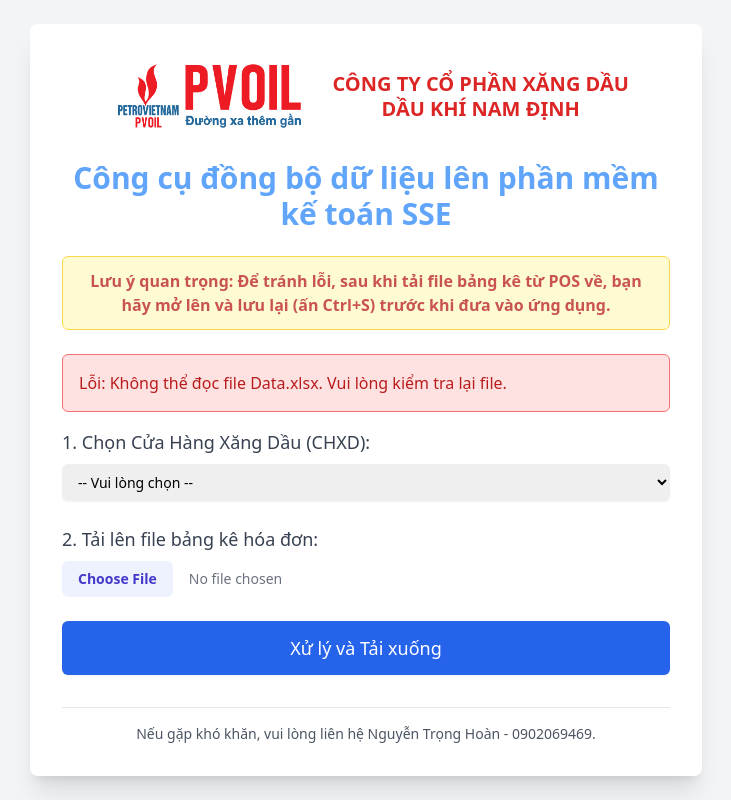
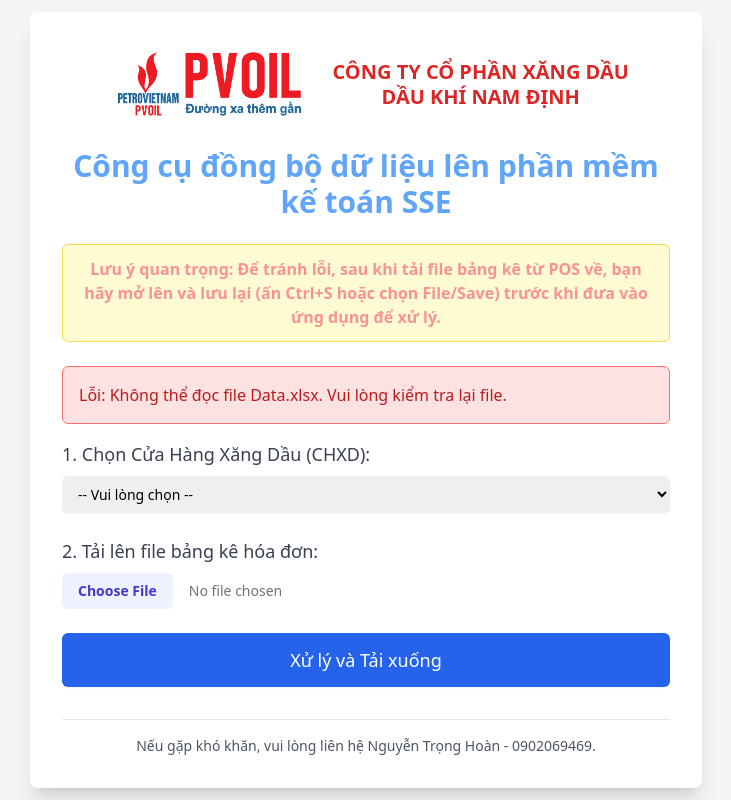
Before and after one commit to TrongHoan81/UpSSE_render, a Flask app: page / in a window 1280 px wide. Shown: the whole page, without its empty margins (274-1005 px from the left). Run offline with Flask 3, Linux system fonts and the light colour scheme; some libraries are stand-ins or nearby versions.

Commit message:
Update index.html

```diff
--- a/templates/index.html
+++ b/templates/index.html
@@ -33,7 +33,7 @@
 
         <!-- Blinking Warning Box -->
         <div class="blinking-warning p-3 mb-6 bg-yellow-100 border border-yellow-400 rounded-md text-center">
-            <p class="text-red-700 font-bold">Lưu ý quan trọng: Để tránh lỗi, sau khi tải file bảng kê từ POS về, bạn hãy mở lên và lưu lại (ấn Ctrl+S) trước khi đưa vào ứng dụng.</p>
+            <p class="text-red-400 font-bold">Lưu ý quan trọng: Để tránh lỗi, sau khi tải file bảng kê từ POS về, bạn hãy mở lên và lưu lại (ấn Ctrl+S hoặc chọn File/Save) trước khi đưa vào ứng dụng để xử lý.</p>
         </div>
 
         <!-- Flash Messages for Errors -->
```
